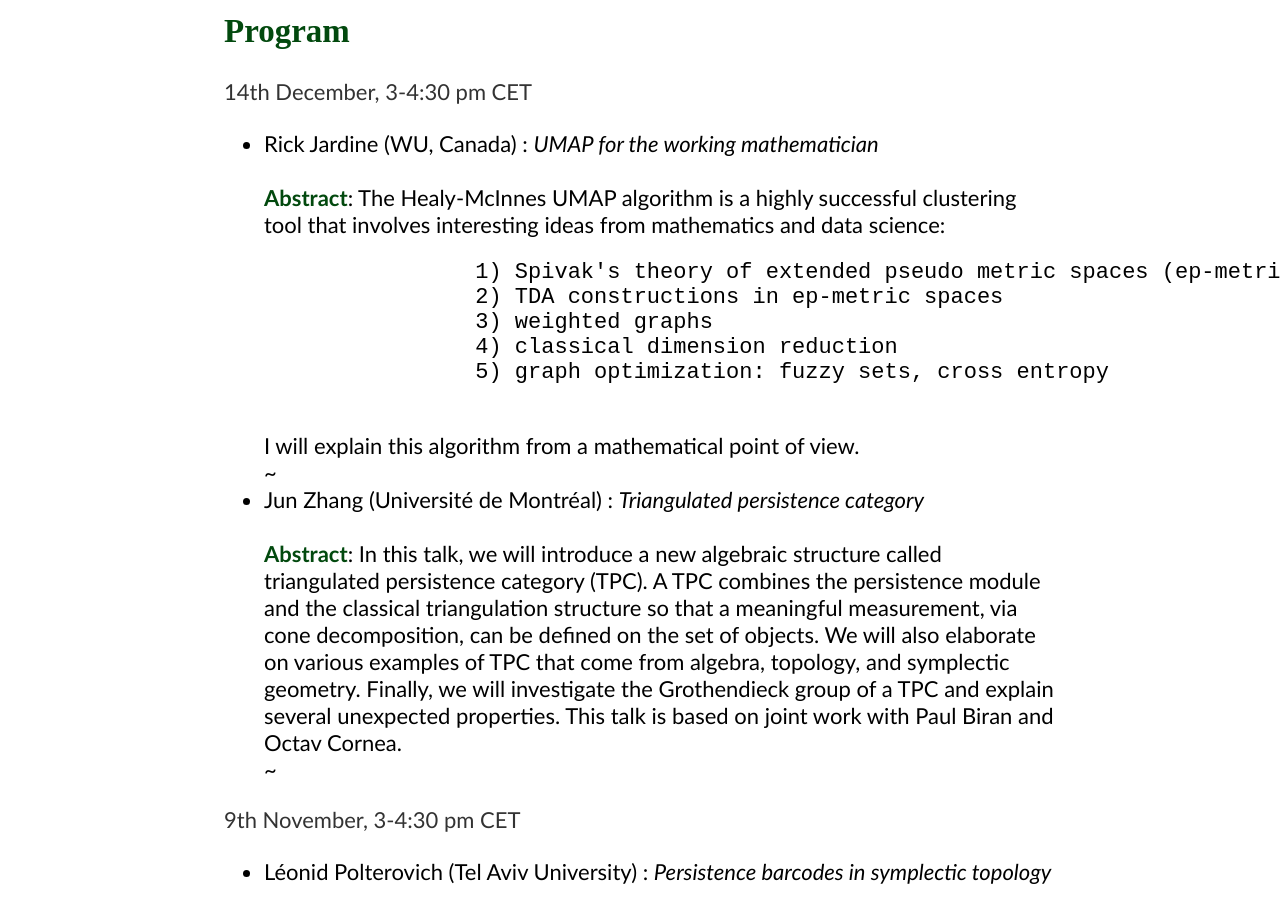
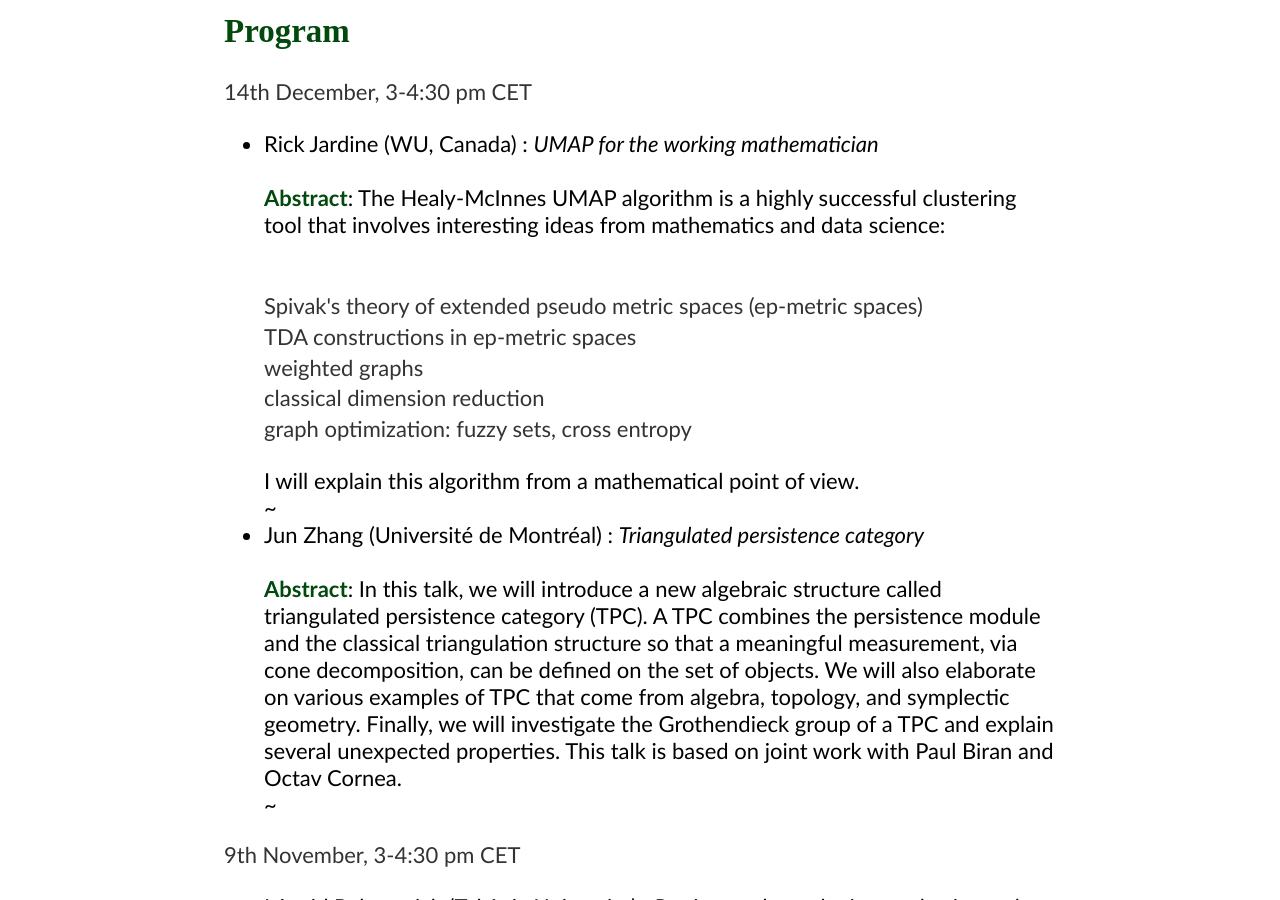
Before and after one commit to nberkouk/nberkouk.github.io, a Jekyll site: the page built from psht.html, in a window 1280 px wide and 900 px high, scrolled down 313 px. Built offline with Jekyll 4.4.1, drawn with Linux system fonts in a browser that asks for light colours.

Commit message:
update december session

```diff
--- a/psht.html
+++ b/psht.html
@@ -23,13 +23,13 @@ title: Nicolas Berkouk
 
       <li>Rick Jardine (WU, Canada) : <i>UMAP for the working mathematician </i></li>
         <br> <b> Abstract</b>: The Healy-McInnes UMAP algorithm is a highly successful clustering tool that involves interesting ideas from mathematics and data science:
-            <pre>
-                1) Spivak's theory of extended pseudo metric spaces (ep-metric spaces)
-                2) TDA constructions in ep-metric spaces
-                3) weighted graphs
-                4) classical dimension reduction
-                5) graph optimization: fuzzy sets, cross entropy
-            </pre>
+            <p>
+                <br> Spivak's theory of extended pseudo metric spaces (ep-metric spaces)
+                <br> TDA constructions in ep-metric spaces
+                <br> weighted graphs
+                <br> classical dimension reduction
+                <br> graph optimization: fuzzy sets, cross entropy
+            </p>
         I will explain this algorithm from a mathematical point of view.
 
     <br> ~
```
